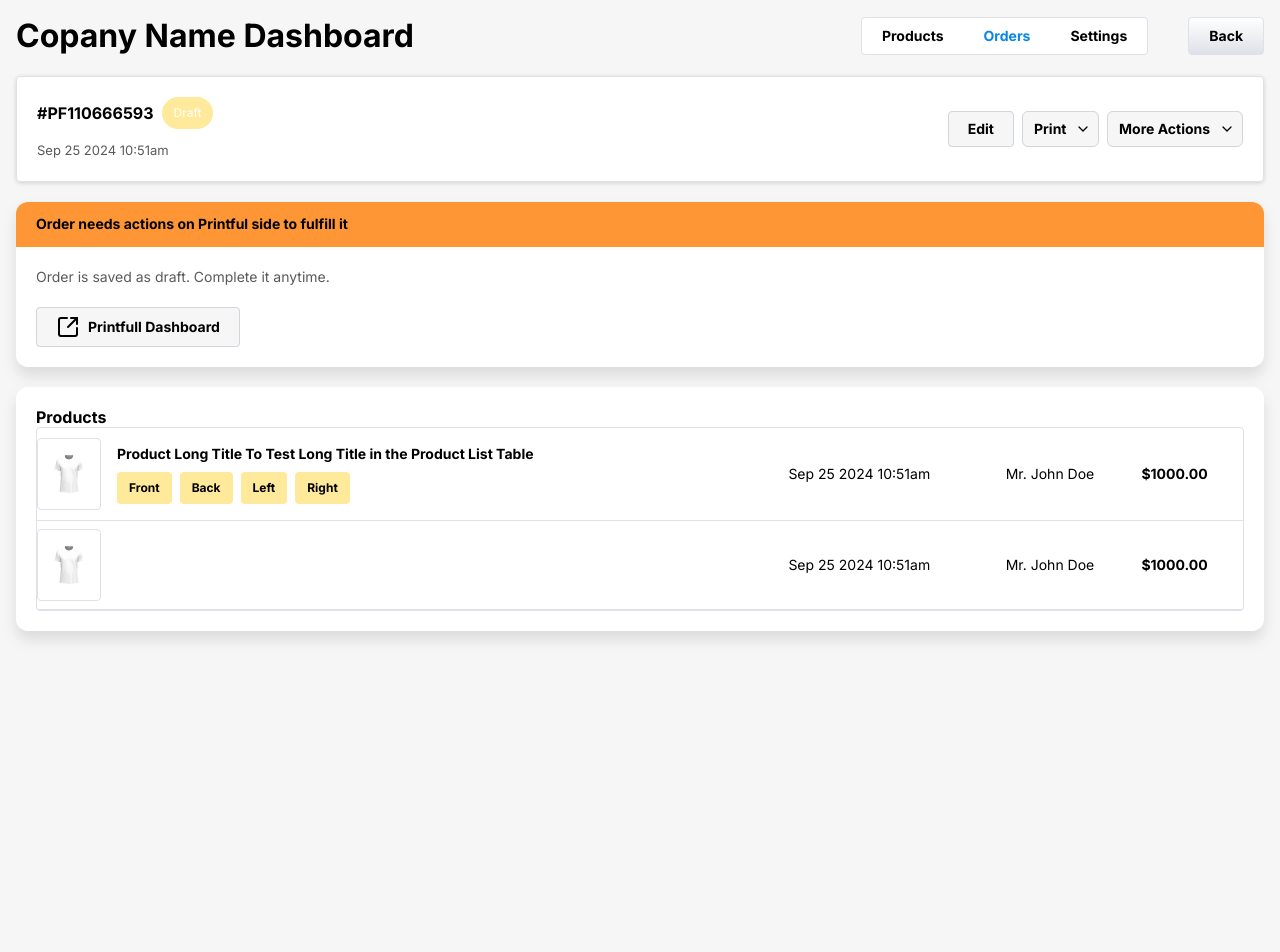
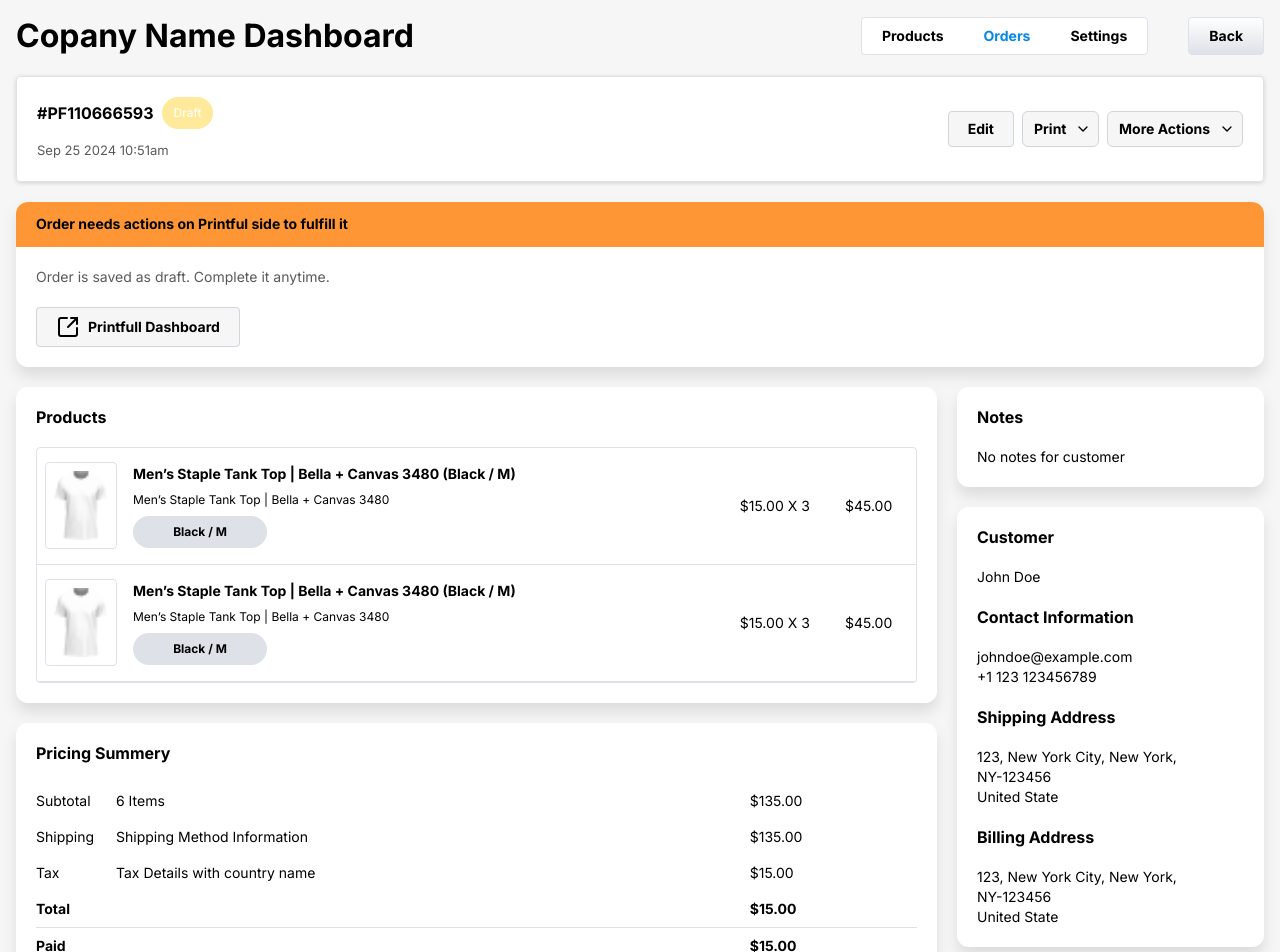
Before and after one commit to asif03/cwa-pod, a React (Vite) app: page /dashboard/1/orders/PF110666593 in a window 1280 px wide. Shown: the top 952 px of the page. Before the commit the page ends 800 px from the top, so only its background shows below. Built offline with nearby package versions, Linux system fonts and the light colour scheme.

Commit message:
update code

```diff
--- a/src/index.css
+++ b/src/index.css
@@ -36,7 +36,7 @@
   }
 
   .badge {
-    @apply bg-badge inline-flex items-center rounded-sm px-3 py-2 text-xs font-bold text-black;
+    @apply bg-badge rounded-sm px-3 py-2 text-xs font-bold text-black;
   }
 
   table {
--- a/src/pages/OrderDetails.tsx
+++ b/src/pages/OrderDetails.tsx
@@ -64,58 +64,144 @@ const OrderDetails = () => {
           </button>
         </div>
       </div>
-      <div className="flex w-full flex-1 flex-col rounded-xl bg-white p-5 drop-shadow-xl">
+
+      <div className="flex flex-col gap-5 lg:flex-row">
+        <div className="flex w-full flex-col gap-5 lg:w-3/4">
+          <div className="flex w-full flex-col gap-5 rounded-xl bg-white p-5 drop-shadow-xl">
             <h4>Products</h4>
             <div className="overflow-x-scroll rounded-xl border lg:overflow-hidden">
               <table className="w-full table-auto">
                 <tbody>
                   <tr>
-                <td>
-                  <div className="border p-4">
+                    <td className="w-20 pl-2">
+                      <div className="border p-2">
                         <img
                           src={productImg}
                           alt="Product Image"
-                      width={60}
-                      height={60}
+                          width={80}
+                          height={80}
                         />
                       </div>
                     </td>
                     <td className="p-4">
                       <div className="flex flex-col gap-2">
                         <p className="font-bold">
-                      Product Long Title To Test Long Title in the Product List
-                      Table
+                          Men’s Staple Tank Top | Bella + Canvas 3480 (Black /
+                          M)
                         </p>
-                    <div className="flex flex-row items-center justify-start gap-2">
-                      <span className="badge">Front</span>
-                      <span className="badge">Back</span>
-                      <span className="badge">Left</span>
-                      <span className="badge">Right</span>
-                    </div>
+                        <p className="text-xs font-normal">
+                          Men’s Staple Tank Top | Bella + Canvas 3480
+                        </p>
+                        <span className="badge w-[134px] rounded-full bg-[#DEE1E8] px-4 text-center">
+                          Black / M
+                        </span>
                       </div>
                     </td>
-                <td>Sep 25 2024 10:51am</td>
-                <td>Mr. John Doe</td>
-                <td className="font-bold">$1000.00</td>
+                    <td>$15.00 X 3</td>
+                    <td>$45.00</td>
                   </tr>
                   <tr>
-                <td className="w-16">
-                  <div className="border p-4">
+                    <td className="pl-2">
+                      <div className="border p-2">
                         <img
                           src={productImg}
                           alt="Product Image"
-                      width={60}
-                      height={60}
+                          width={80}
+                          height={80}
                         />
                       </div>
                     </td>
-                <td></td>
-                <td>Sep 25 2024 10:51am</td>
-                <td>Mr. John Doe</td>
-                <td className="font-bold">$1000.00</td>
+                    <td className="p-4">
+                      <div className="flex flex-col gap-2">
+                        <p className="font-bold">
+                          Men’s Staple Tank Top | Bella + Canvas 3480 (Black /
+                          M)
+                        </p>
+                        <p className="text-xs font-normal">
+                          Men’s Staple Tank Top | Bella + Canvas 3480
+                        </p>
+                        <span className="badge w-[134px] rounded-full bg-[#DEE1E8] px-4 text-center">
+                          Black / M
+                        </span>
+                      </div>
+                    </td>
+                    <td>$15.00 X 3</td>
+                    <td>$45.00</td>
                   </tr>
                 </tbody>
               </table>
+            </div>
+          </div>
+          <div className="flex w-full flex-col gap-5 rounded-xl bg-white p-5 drop-shadow-xl">
+            <h4>Pricing Summery</h4>
+            <div className="overflow-x-scroll lg:overflow-hidden">
+              <table className="w-full table-auto">
+                <tbody>
+                  <tr className="border-0">
+                    <td className="w-20">Subtotal</td>
+                    <td>6 Items</td>
+                    <td>$135.00</td>
+                  </tr>
+                  <tr className="border-0">
+                    <td className="w-20">Shipping</td>
+                    <td>Shipping Method Information</td>
+                    <td>$135.00</td>
+                  </tr>
+                  <tr className="border-0">
+                    <td className="w-20">Tax</td>
+                    <td>Tax Details with country name</td>
+                    <td>$15.00</td>
+                  </tr>
+                  <tr>
+                    <td className="w-20 font-bold">Total</td>
+                    <td></td>
+                    <td className="font-bold">$15.00</td>
+                  </tr>
+                  <tr className="border-0">
+                    <td className="w-20 font-bold">Paid</td>
+                    <td></td>
+                    <td className="font-bold">$15.00</td>
+                  </tr>
+                </tbody>
+              </table>
+            </div>
+          </div>
+        </div>
+        <div className="flex w-full flex-col gap-5 lg:w-1/4">
+          <div className="flex w-full flex-col gap-5 rounded-xl bg-white p-5 drop-shadow-xl">
+            <h4>Notes</h4>
+            <p className="text-sm">No notes for customer</p>
+          </div>
+          <div className="flex w-full flex-col gap-5 rounded-xl bg-white p-5 drop-shadow-xl">
+            <h4>Customer</h4>
+            <p className="text-sm">John Doe</p>
+            <h4>Contact Information</h4>
+            <p className="text-sm">
+              johndoe@example.com
+              <br />
+              +1 123 123456789
+            </p>
+            <h4>Shipping Address</h4>
+            <p className="text-sm">
+              123, New York City, New York, <br />
+              NY-123456 <br /> United State
+            </p>
+            <h4>Billing Address</h4>
+            <p className="text-sm">
+              123, New York City, New York, <br />
+              NY-123456 <br /> United State
+            </p>
+          </div>
+          <div className="flex w-full flex-col gap-5 rounded-xl bg-white p-5 drop-shadow-xl">
+            <h4>Important</h4>
+            <p className="text-sm">
+              Our product prices can chnage depending on where the order is
+              fulfilled and whichcurrency you use to pay for it. For example, if
+              you order a t-shirt that we only fulfill in the US and you pay for
+              it in EUR, the price you pay would be our USD price converted to
+              EUR.
+            </p>
+          </div>
         </div>
       </div>
     </div>
```
Lines whose indentation alone changed are shown as unchanged.
